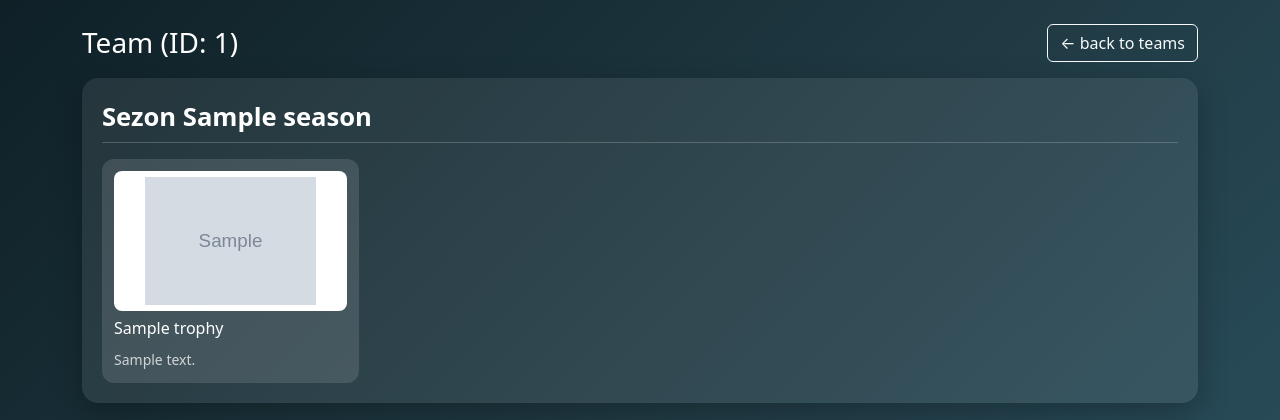
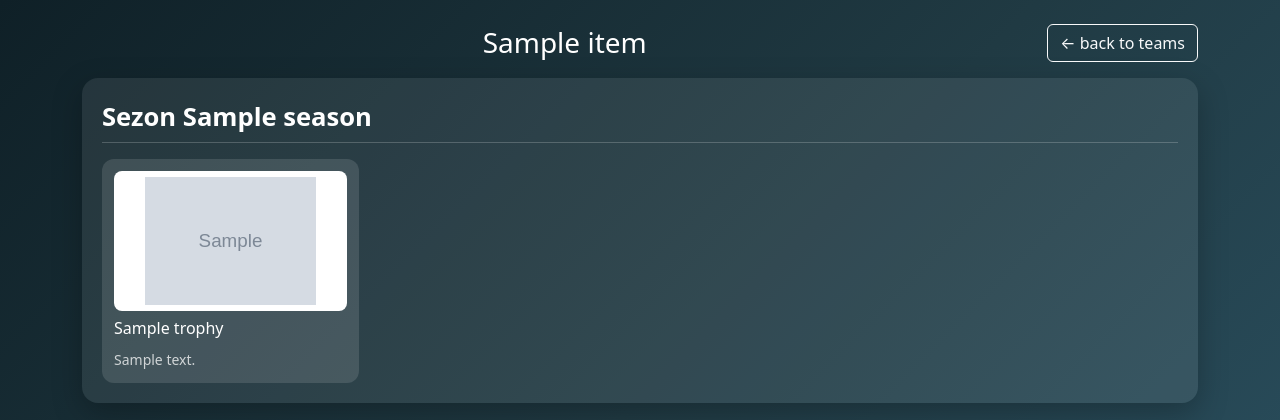
Before and after one commit to MariuszMalec/P_SWSWebApp, a Django app: page /teams/1/trophies_by_season/ in a window 1280 px wide. Shown: the top 420 px of the page. Run offline with Django 5.2, Linux system fonts and the light colour scheme; tables that the repository leaves empty hold one stand-in row (values such as "Sample post"); grey boxes marked "Sample" are stand-in pictures; a database or web service that is not in the repository returns one stand-in record (values such as "Sample title"); data that the repository does not hold is empty.

Commit message:
fix team_name

```diff
--- a/Sws/templates/trophies_by_season.html
+++ b/Sws/templates/trophies_by_season.html
@@ -58,7 +58,15 @@
 
 
     <div class="d-flex justify-content-between align-items-center mb-3">
-        <h3 class="mb-0">Team (ID: {{ team_id }})</h3>
+        <h3 class="mb-0">
+            {% if seasons %}
+                {% with first_season=seasons|first %}
+                    <h3 class="mb-0">{{ first_season.TeamName }}</h3>
+                {% endwith %}
+            {% else %}
+                <h3 class="mb-0">Nieznana drużyna (ID: {{ team_id }})</h3>
+            {% endif %}
+        </h3>
 
         <a href="/teams/" class="btn btn-outline-light">
             ← back to teams
```
